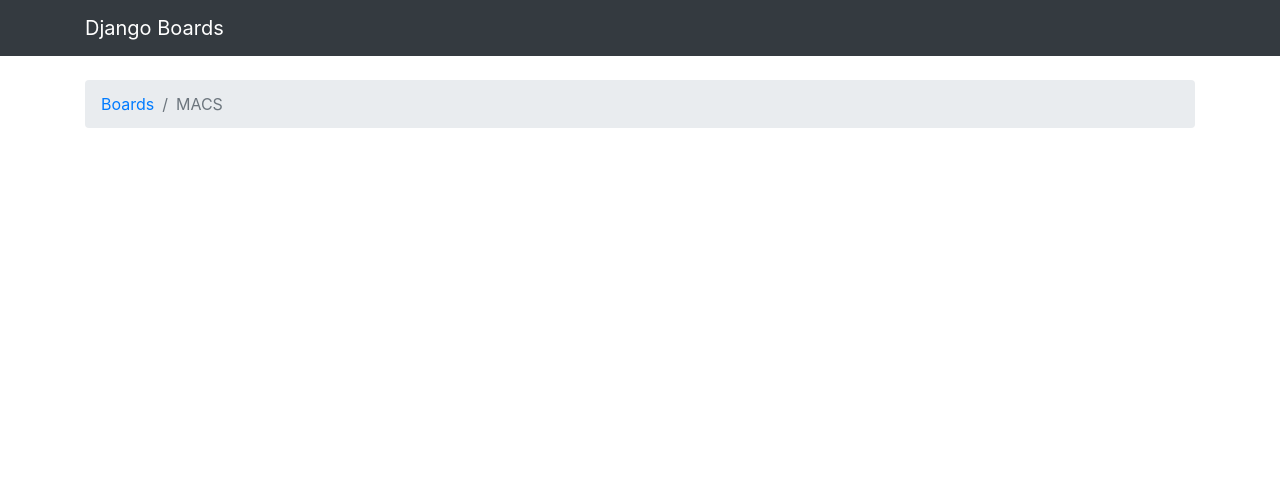
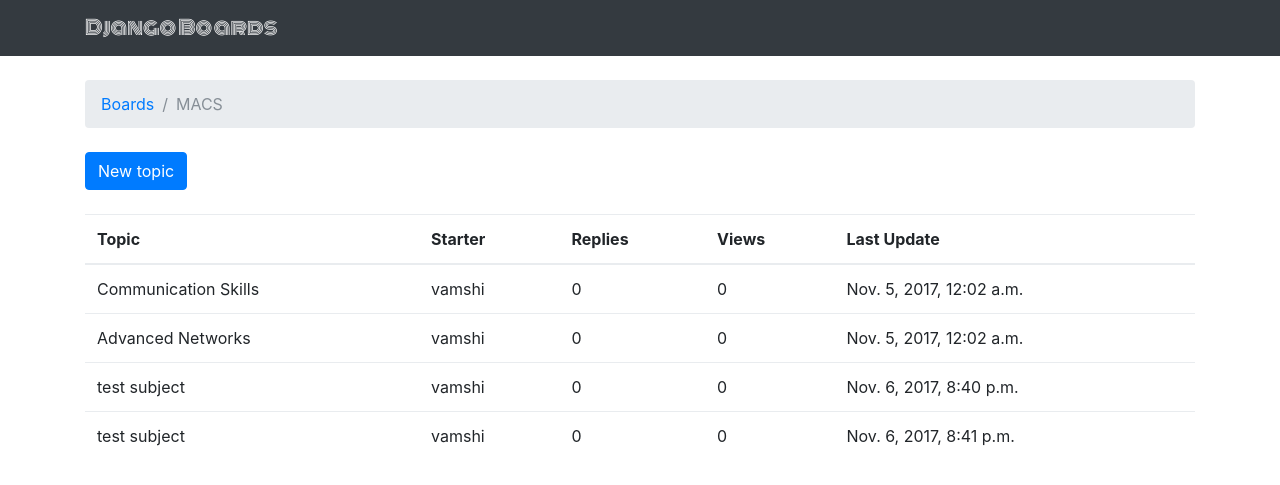
Before and after one commit to moogalavamshi/webBoard, a Django app: page /boards/1/ in a window 1280 px wide. Shown: the top 485 px of the page. Run offline with Django 3.2, Linux system fonts and the light colour scheme; data comes from the database, SQL or seed files in the repository; both versions use the stored data as it was after the commit; some libraries are stand-ins or nearby versions.

Commit message:
new topic page, navigation to and from, tests, listing messages in topics page

```diff
--- a/webBoard/boards/views.py
+++ b/webBoard/boards/views.py
@@ -1,7 +1,7 @@
-from django.shortcuts import render
 from django.http import HttpResponse
-from django.shortcuts import render, get_object_or_404
-from .models import Board
+from django.contrib.auth.models import User
+from django.shortcuts import render, redirect, get_object_or_404
+from .models import Board, Topic, Post
 
 
 def home(request):
@@ -15,3 +15,28 @@ def home(request):
 def board_topics(request, pk):
     board = get_object_or_404(Board, pk=pk)
     return render(request, 'topics.html', {'board': board})
+
+
+def new_topic(request, pk):
+    board = get_object_or_404(Board, pk=pk)
+    if request.method == 'POST':
+        subject = request.POST['subject']
+        message = request.POST['message']
+
+        user = User.objects.first()  # TODO: get the currently logged in user
+
+        topic = Topic.objects.create(
+            subject=subject,
+            board=board,
+            starter=user
+        )
+
+        post = Post.objects.create(
+            message=message,
+            topic=topic,
+            created_by=user
+        )
+
+        return redirect('board_topics', pk=board.pk)  # TODO: redirect to the created topic page
+
+    return render(request, 'new_topic.html', {'board': board})
--- /dev/null
+++ b/webBoard/static/css/app.css
@@ -0,0 +1,3 @@
+.navbar-brand{
+    font-family: 'Monoton', cursive;
+}
--- a/webBoard/templates/base.html
+++ b/webBoard/templates/base.html
@@ -3,8 +3,10 @@
 <html>
   <head>
     <meta charset="utf-8">
-    <link rel="stylesheet" href="{% static 'css/bootstrap.min.css' %}">
     <title>{% block title %}Django Boards{% endblock %}</title>
+    <link rel="stylesheet" href="{% static 'css/bootstrap.css' %}">
+    <link href="https://fonts.googleapis.com/css?family=Monoton" rel="stylesheet">
+    <link rel="stylesheet" href="{% static 'css/app.css' %}">
   </head>
 
   <body>
--- a/webBoard/templates/topics.html
+++ b/webBoard/templates/topics.html
@@ -10,4 +10,30 @@
 {% endblock %}
 
 {% block content %}
+  <div class="mb-4">
+    <a href="{% url 'new_topic' board.pk %}" class="btn btn-primary">New topic</a>
+  </div>
+
+  <table class="table">
+    <thead class="thead-inverse">
+      <tr>
+        <th>Topic</th>
+        <th>Starter</th>
+        <th>Replies</th>
+        <th>Views</th>
+        <th>Last Update</th>
+      </tr>
+    </thead>
+    <tbody>
+      {% for topic in board.topics.all %}
+        <tr>
+          <td>{{ topic.subject }}</td>
+          <td>{{ topic.starter.username }}</td>
+          <td>0</td>
+          <td>0</td>
+          <td>{{ topic.last_updated }}</td>
+        </tr>
+      {% endfor %}
+    </tbody>
+  </table>
 {% endblock %}
--- a/webBoard/webBoard/urls.py
+++ b/webBoard/webBoard/urls.py
@@ -20,5 +20,6 @@ from boards import views
 urlpatterns = [
     url(r'^$', views.home, name='home'),
     url(r'^boards/(?P<pk>\d+)/$', views.board_topics, name='board_topics'),
+    url(r'^boards/(?P<pk>\d+)/new/$', views.new_topic, name='new_topic'),
     url(r'^admin/', admin.site.urls),
 ]
```
Also changed, not shown: webBoard/boards/tests.py (+86 -2 lines), webBoard/templates/new_topic.html (added, +24 -0 lines), webBoard/db.sqlite3.
